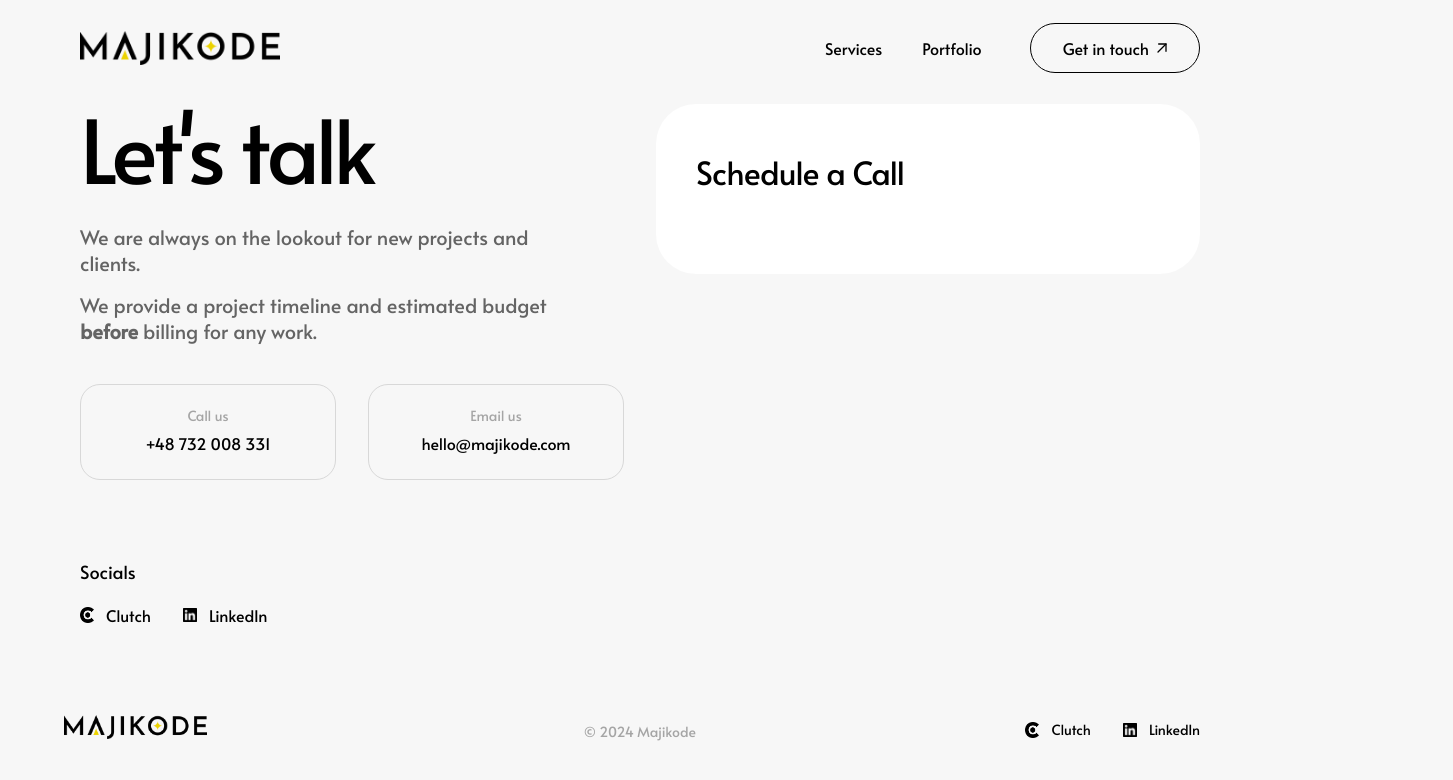
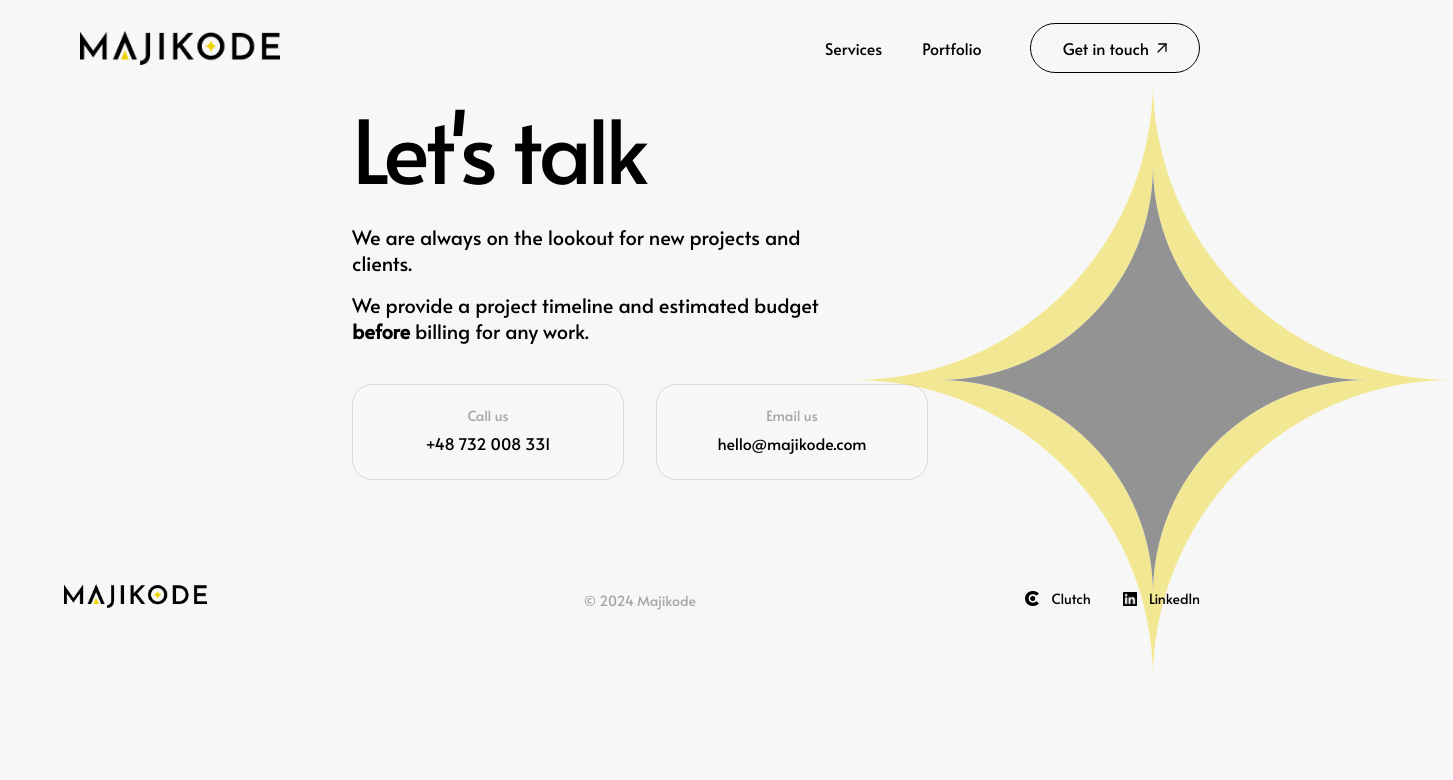
Before and after one commit to majikode/majikode.com, an Astro site: page /contact in a window 1280 px wide. Shown: the whole page, 1453 px wide, since content can reach past the window. Built offline with nearby package versions, Linux system fonts and the light colour scheme; Astro itself is replaced by a stand-in of ours; a script that the page names is missing.

Commit message:
feat: Remove self-scheduling calendar from contact

```diff
--- a/src/pages/contact.astro
+++ b/src/pages/contact.astro
@@ -1,25 +1,29 @@
 ---
-import Calendar from "../components/Calendar.astro";
 import Layout from "../layouts/Layout.astro";
 
 import { Image } from "astro:assets";
-import ClutchCoIcon from "../assets/images/social/clutchco.png";
-import LinkedInIcon from "../assets/images/social/linkedin.png";
+import RandomImage2 from "../assets/images/random-2.png";
 ---
 
 <Layout title="Majikode">
     <section class="px-4 md:px-0 py-12 md:py-2">
         <div class="container mx-auto px-4">
+            <Image
+                class="hidden sm:block absolute top-0 left-2/3 mt-8 lg:mt-20 rounded-4xl opacity-40"
+                src={RandomImage2}
+                alt=""
+                loading="eager"
+            />
             <div class="flex flex-wrap -mx-4">
-                <div class="w-full lg:w-1/2 px-4 mb-16 lg:mb-0">
-                    <div class="max-w-xl mx-auto lg:mx-0">
+                <div class="w-full px-4 mb-16 lg:mb-0">
+                    <div class="max-w-xl mx-auto">
                         <div class="max-w-lg mb-10">
                             <h1
                                 class="font-heading text-6xl xs:text-8xl sm:text-9xl xl:text-10xl tracking-tighter mb-8"
                             >
                                 Let's talk
                             </h1>
-                            <p class="text-xl text-coolGray-600">
+                            <p class="text-xl">
                                 <span class="block">
                                     We are always on the lookout for new projects and clients.</span
                                 ><span class="block mt-4"
@@ -44,33 +48,7 @@ import LinkedInIcon from "../assets/images/social/linkedin.png";
                                 </div>
                             </div>
                         </div>
-                        <div class="mb-16">
-                            <span class="block mb-5 font-medium text-lg">Socials</span>
-                            <div class="flex flex-wrap items-center">
-                                <a
-                                    class="inline-flex mr-8 items-center hover:underline font-medium"
-                                    target="_blank"
-                                    rel="noreferrer noopener"
-                                    href="https://clutch.co/profile/majikode"
-                                >
-                                    <Image width={14} src={ClutchCoIcon} alt="" loading="eager" />
-                                    <span class="ml-3">Clutch</span>
-                                </a>
-                                <a
-                                    class="inline-flex mr-8 items-center hover:underline font-medium"
-                                    target="_blank"
-                                    rel="noreferrer noopener"
-                                    href="https://www.linkedin.com/company/majikode"
-                                >
-                                    <Image width={14} src={LinkedInIcon} alt="" loading="eager" />
-                                    <span class="ml-3">LinkedIn</span>
-                                </a>
-                            </div>
-                        </div>
                     </div>
-                </div>
-                <div class="w-full lg:w-1/2 px-4">
-                    <Calendar />
                 </div>
             </div>
         </div>
```
